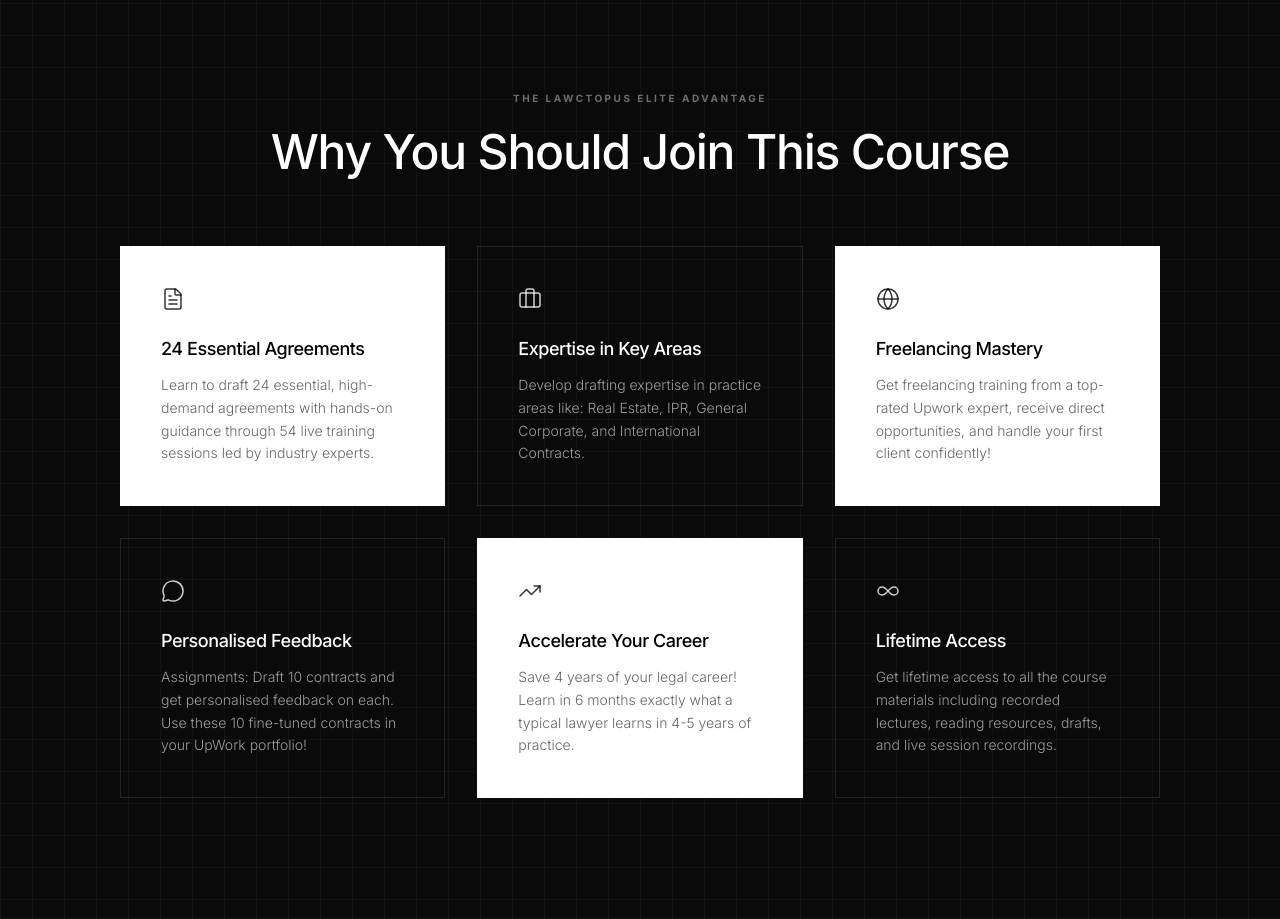
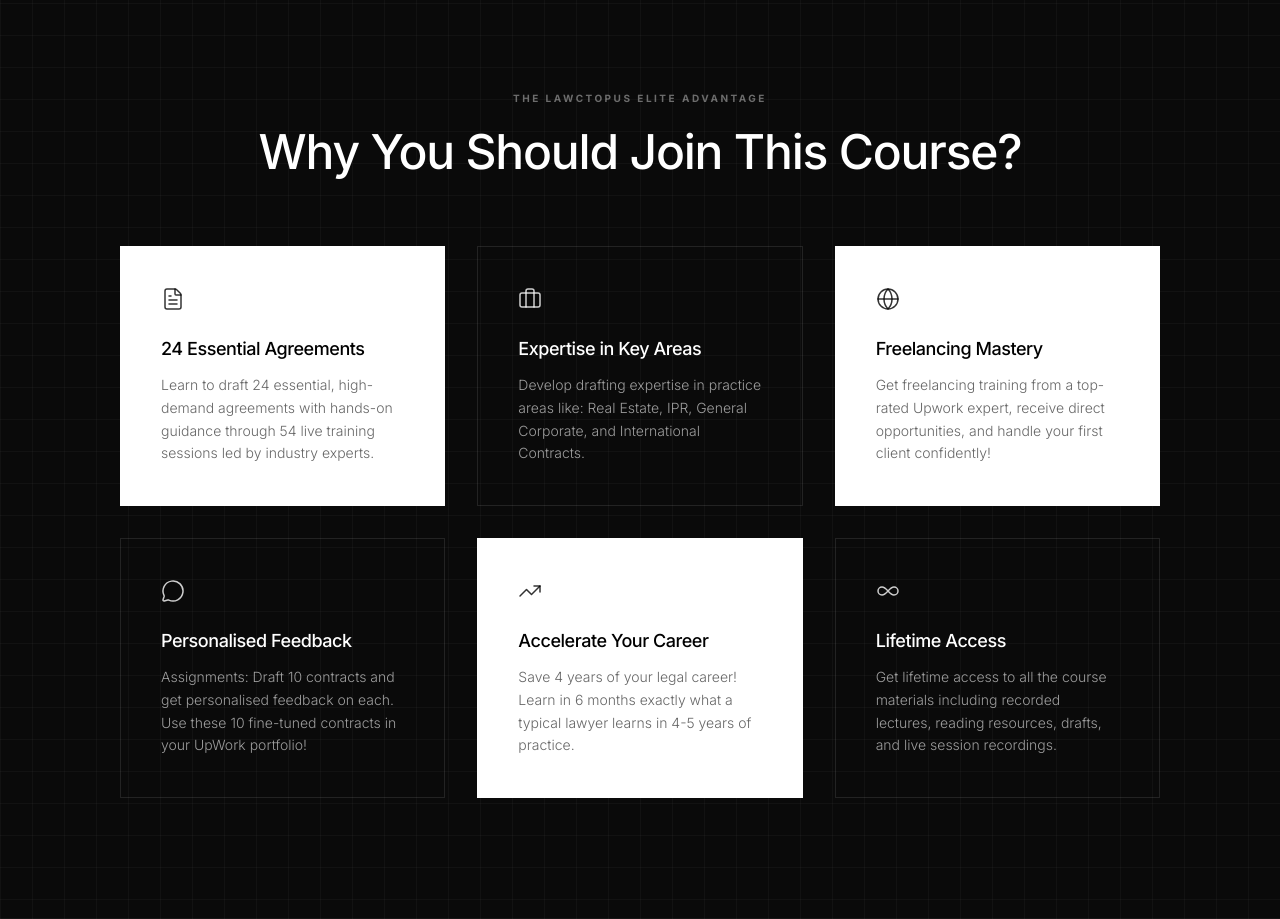
Before and after one commit to nihalkumar5/-LAWCTOPUS, a Next.js app: page / in a window 1280 px wide. Shown: the part 2080-2999 px from the top of the page. Built offline with nearby package versions, Linux system fonts and the light colour scheme.

Commit message:
Add missing question mark to Why You Should Join heading

```diff
--- a/src/app/page.tsx
+++ b/src/app/page.tsx
@@ -509,7 +509,7 @@ export default function Home() {
             <motion.div initial="hidden" whileInView="visible" viewport={{ once: true, margin: "-100px" }} variants={fadeInUp} className="text-center max-w-3xl mx-auto mb-16">
               <span className="text-white/40 text-[10px] font-bold tracking-[0.25em] uppercase mb-4 block">The Lawctopus Elite Advantage</span>
               <h2 className="font-sans font-medium text-3xl md:text-5xl text-white leading-tight tracking-tight">
-                Why You Should Join This Course
+                Why You Should Join This Course?
               </h2>
             </motion.div>
 
```
